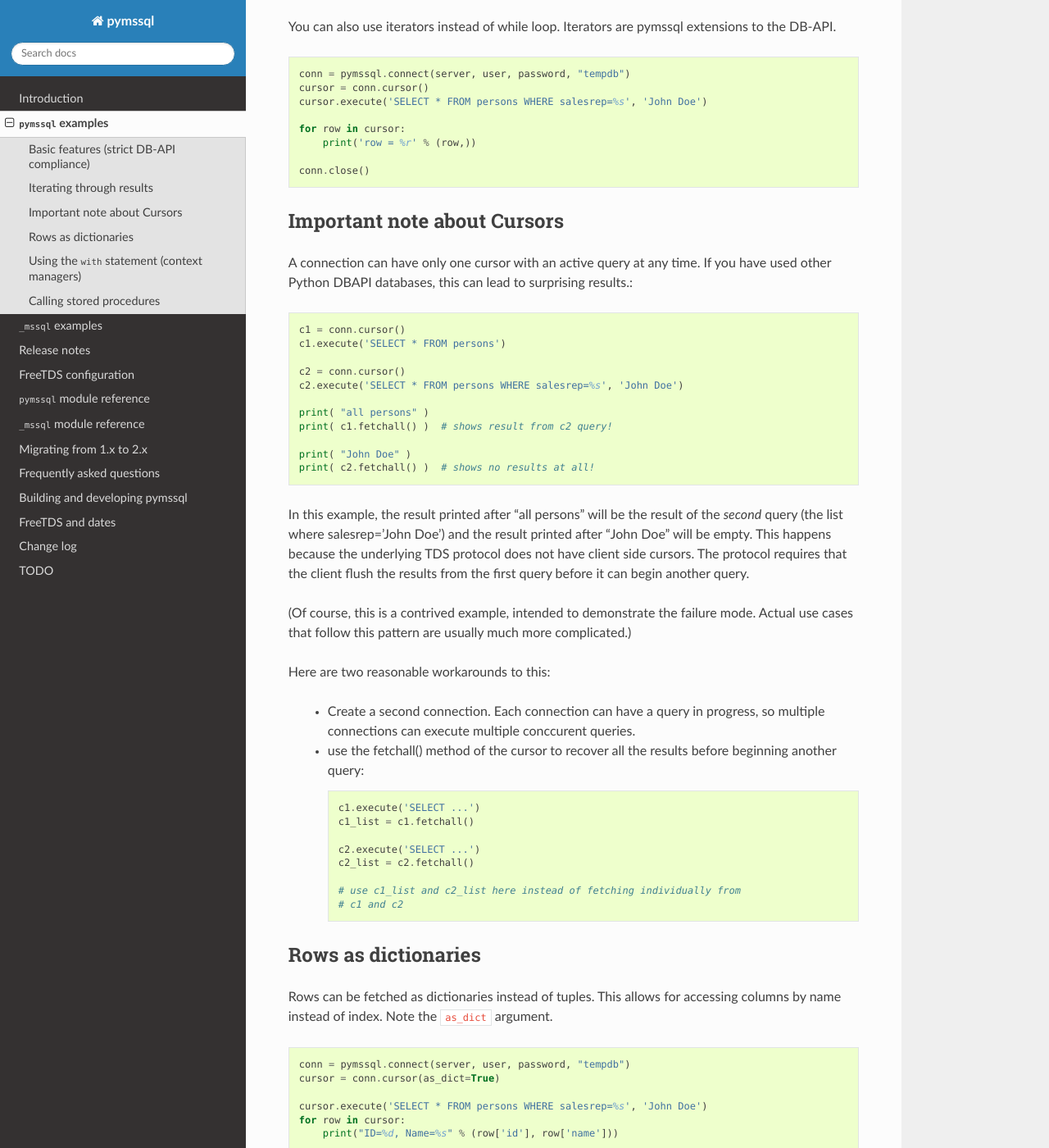
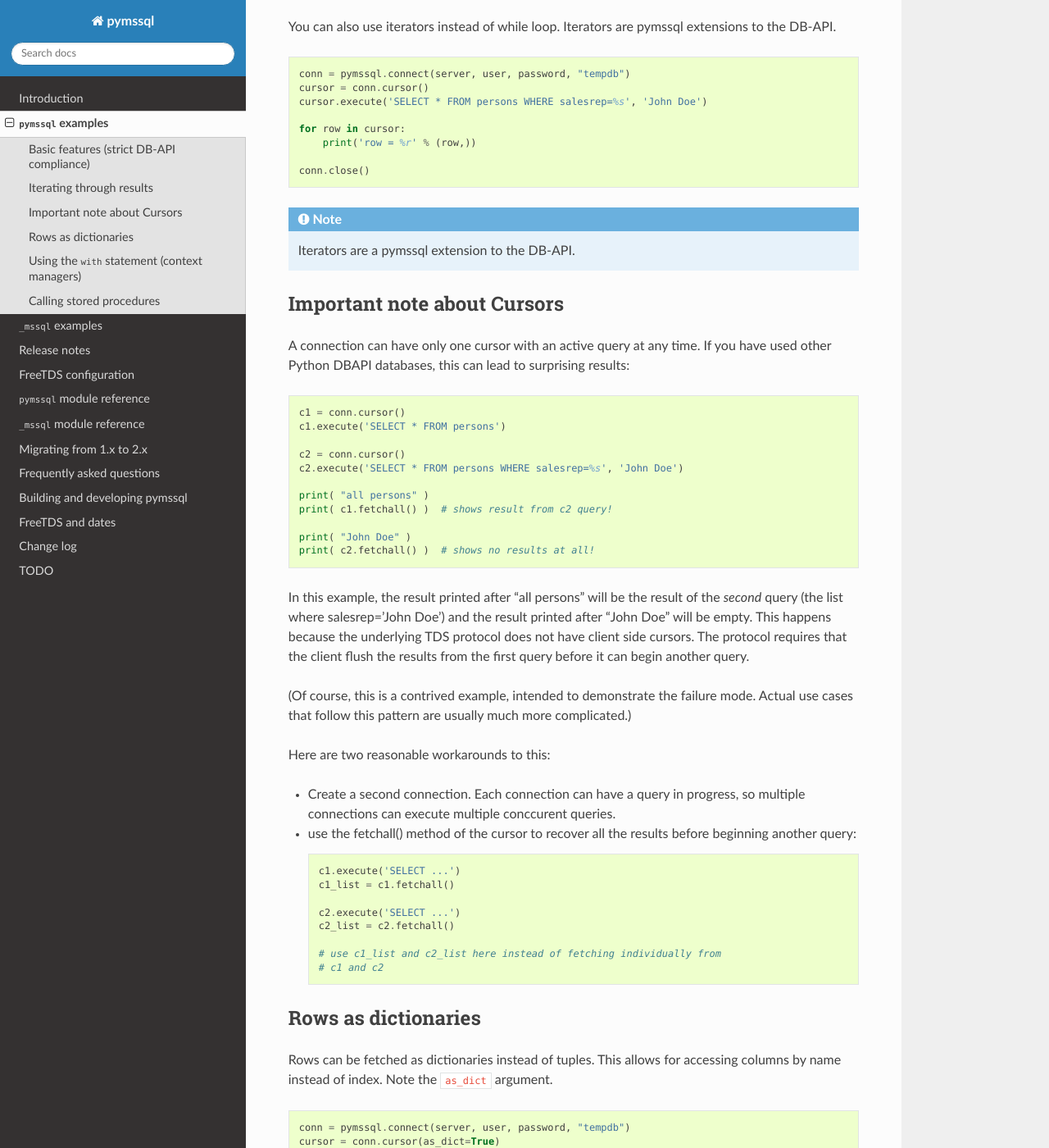
Before and after one commit to pymssql/pymssql, a Sphinx documentation site: the page built from docs/pymssql_examples.rst, in a window 1280 px wide and 1400 px high, scrolled down 926 px. Shown: the whole window at 82% size. Built offline with Sphinx 7.4.7 and the Read the Docs theme 2.0.0, drawn with Linux system fonts in a browser that asks for light colours; some of the changed text lies outside the part shown.

Commit message:
docs: Note extensions to DB-API 2.0 by pymssql.

```diff
--- a/docs/pymssql_examples.rst
+++ b/docs/pymssql_examples.rst
@@ -61,12 +61,14 @@
 
     conn.close()
 
+.. note:: Iterators are a pymssql extension to the DB-API.
+
 Important note about Cursors
 ============================
 
 A connection can have only one cursor with an active query at any time.
 If you have used other Python DBAPI databases, this can lead to surprising
-results.::
+results::
 
     c1 = conn.cursor()
     c1.execute('SELECT * FROM persons')
@@ -93,11 +95,11 @@
 
 Here are two reasonable workarounds to this:
 
- - Create a second connection.  Each connection can have a query in
-   progress, so multiple connections can execute multiple conccurent queries.
+- Create a second connection.  Each connection can have a query in
+  progress, so multiple connections can execute multiple conccurent queries.
 
- - use the fetchall() method of the cursor to recover all the results
-   before beginning another query: ::
+- use the fetchall() method of the cursor to recover all the results
+  before beginning another query: ::
 
     c1.execute('SELECT ...')
     c1_list = c1.fetchall()
@@ -125,6 +127,11 @@
 
     conn.close()
 
+.. note::
+
+    The ``as_dict`` parameter to ``cursor()`` is a pymssql extension to the
+    DB-API.
+
 Using the ``with`` statement (context managers)
 ===============================================
 
@@ -138,6 +145,11 @@
             cursor.execute('SELECT * FROM persons WHERE salesrep=%s', 'John Doe')
             for row in cursor:
                 print("ID=%d, Name=%s" % (row['id'], row['name']))
+
+.. note::
+
+    The context manager personality of connections and cursor is a pymssql
+    extension to the DB-API.
 
 Calling stored procedures
 =========================
```
Also changed, not shown: docs/ref/pymssql.rst (+10 -0 lines).
